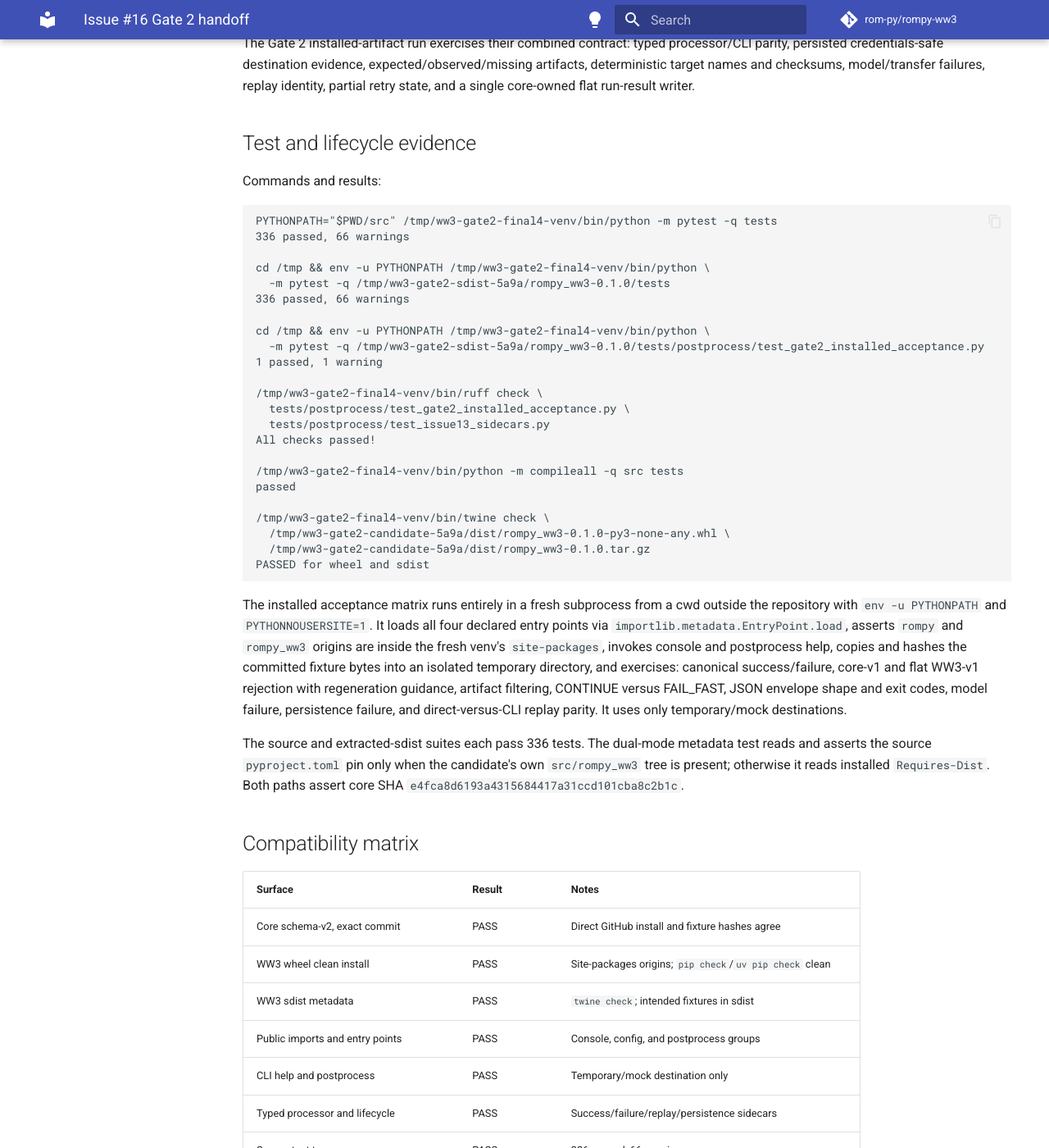
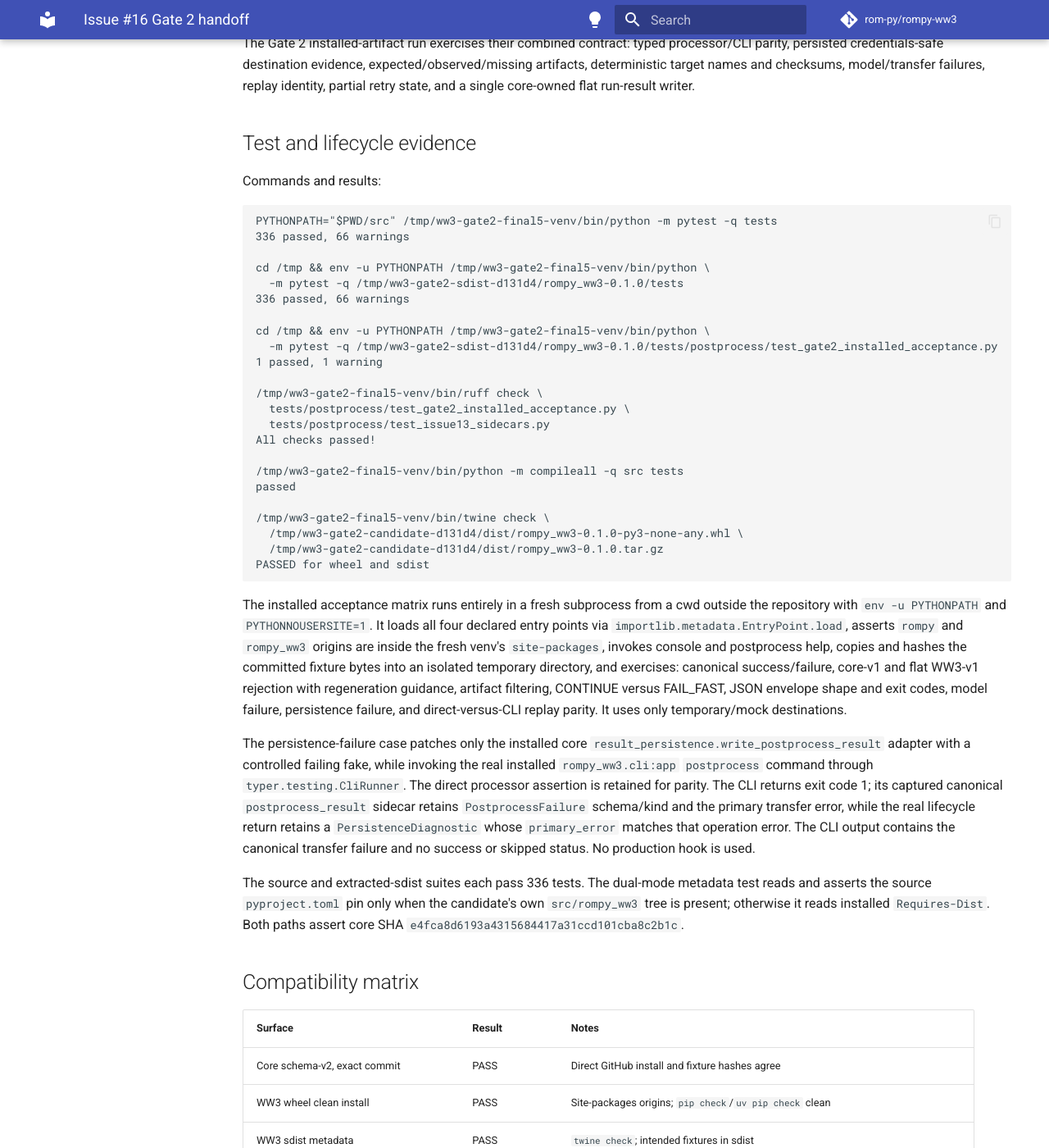
Before and after one commit to oceanum/rompy-ww3, an MkDocs documentation site: the page built from docs/gate2-issue16-handoff.md, in a window 1280 px wide and 1400 px high, scrolled down 3590 px. Shown: the whole window at 82% size. Built offline with MkDocs 1.6.1 and Material for MkDocs 9.7.7, drawn with Linux system fonts in a browser that asks for light colours; comment, search, counter and statistics services are not loaded; some of the changed text lies outside the part shown.

Commit message:
Record issue #16 CLI persistence evidence

````diff
--- a/docs/gate2-issue16-handoff.md
+++ b/docs/gate2-issue16-handoff.md
@@ -19,13 +19,13 @@ itself.
 | WW3 source baseline | `ea4d19cf45520541bd3c9886717d9246a5218d80` |
 | Core response-schema pin | `e4fca8d6193a4315684417a31ccd101cba8c2b1c` |
 | Wheel | `rompy_ww3-0.1.0-py3-none-any.whl` |
-| Wheel SHA-256 | `201debd0ced547a23b7d5120490c5d74620873404067f3f405a329fb24832814` |
+| Wheel SHA-256 | `d179a1f8a6918a60428cd829500acc40791a27598852d48b22a21a7b0029ac34` |
 | Sdist | `rompy_ww3-0.1.0.tar.gz` |
-| Sdist SHA-256 | `5cb0331b67502983bfaa65a14850637618a30cff602128031fc4a7164748e4d5` |
+| Sdist SHA-256 | `bb2e94e636c1e5bc54dd2c1d294cb0b49b71fe311c1ed52b1bf88c0a232a8ed9` |
 
 These hashes are the artifacts in
-`/tmp/ww3-gate2-candidate-5a9a/dist`, built from the clean committed
-evidence candidate `5a9a37699c4004ae2a4a434efd7aae7e68554f94` (the
+`/tmp/ww3-gate2-candidate-d131d4/dist`, built from the clean committed
+evidence candidate `d131d4ccd973466c40d6fb245cbc830034301dca` (the
 implementation baseline plus the acceptance and metadata tests). The final PR
 may add a docs-only provenance update after this build; the handoff itself is
 not included by `MANIFEST.in`. Wheel ZIP
@@ -42,14 +42,14 @@ core revision.
 Build command (isolated `uv` build environment):
 
 ```text
-rm -rf /tmp/ww3-gate2-candidate-5a9a
-mkdir -p /tmp/ww3-gate2-candidate-5a9a/src
-git archive 5a9a37699c4004ae2a4a434efd7aae7e68554f94 \
-  | tar -x -C /tmp/ww3-gate2-candidate-5a9a/src
-uv build --out-dir /tmp/ww3-gate2-candidate-5a9a/dist \
-  /tmp/ww3-gate2-candidate-5a9a/src
-sha256sum /tmp/ww3-gate2-candidate-5a9a/dist/rompy_ww3-0.1.0-py3-none-any.whl \
-  /tmp/ww3-gate2-candidate-5a9a/dist/rompy_ww3-0.1.0.tar.gz
+rm -rf /tmp/ww3-gate2-candidate-d131d4
+mkdir -p /tmp/ww3-gate2-candidate-d131d4/src
+git archive d131d4ccd973466c40d6fb245cbc830034301dca \
+  | tar -x -C /tmp/ww3-gate2-candidate-d131d4/src
+uv build --out-dir /tmp/ww3-gate2-candidate-d131d4/dist \
+  /tmp/ww3-gate2-candidate-d131d4/src
+sha256sum /tmp/ww3-gate2-candidate-d131d4/dist/rompy_ww3-0.1.0-py3-none-any.whl \
+  /tmp/ww3-gate2-candidate-d131d4/dist/rompy_ww3-0.1.0.tar.gz
 ```
 
 Both wheel and sdist were produced. `twine check` passed for both. The wheel
@@ -90,17 +90,17 @@ rompy @ git+https://github.com/rom-py/rompy.git@e4fca8d6193a4315684417a31ccd101c
 ## Clean install proof
 
 A fresh environment outside the workspace was created at
-`/tmp/ww3-gate2-final4-venv` (CPython 3.12.13). The reproducible install
+`/tmp/ww3-gate2-final5-venv` (CPython 3.12.13). The reproducible install
 sequence was:
 
 ```text
-uv venv /tmp/ww3-gate2-final4-venv --python 3.12
-uv pip install --python /tmp/ww3-gate2-final4-venv/bin/python \
+uv venv /tmp/ww3-gate2-final5-venv --python 3.12
+uv pip install --python /tmp/ww3-gate2-final5-venv/bin/python \
   'rompy @ git+https://github.com/rom-py/rompy.git@e4fca8d6193a4315684417a31ccd101cba8c2b1c'
-uv pip install --python /tmp/ww3-gate2-final4-venv/bin/python \
-  /tmp/ww3-gate2-candidate-5a9a/dist/rompy_ww3-0.1.0-py3-none-any.whl
-/tmp/ww3-gate2-final4-venv/bin/python -m pip freeze
-/tmp/ww3-gate2-final4-venv/bin/python -m pip check
+uv pip install --python /tmp/ww3-gate2-final5-venv/bin/python \
+  /tmp/ww3-gate2-candidate-d131d4/dist/rompy_ww3-0.1.0-py3-none-any.whl
+/tmp/ww3-gate2-final5-venv/bin/python -m pip freeze
+/tmp/ww3-gate2-final5-venv/bin/python -m pip check
 ```
 
 Core was installed directly from GitHub at the frozen commit, then the wheel
@@ -113,8 +113,8 @@ Observed in a fresh subprocess:
 ```text
 rompy version: 2.0.0a0
 rompy_ww3 version: 0.1.0
-rompy origin: /tmp/ww3-gate2-final4-venv/lib/python3.12/site-packages/rompy/__init__.py
-rompy_ww3 origin: /tmp/ww3-gate2-final4-venv/lib/python3.12/site-packages/rompy_ww3/__init__.py
+rompy origin: /tmp/ww3-gate2-final5-venv/lib/python3.12/site-packages/rompy/__init__.py
+rompy_ww3 origin: /tmp/ww3-gate2-final5-venv/lib/python3.12/site-packages/rompy_ww3/__init__.py
 direct_url commit: e4fca8d6193a4315684417a31ccd101cba8c2b1c
 ```
 
@@ -161,28 +161,28 @@ core-owned flat run-result writer.
 Commands and results:
 
 ```text
-PYTHONPATH="$PWD/src" /tmp/ww3-gate2-final4-venv/bin/python -m pytest -q tests
+PYTHONPATH="$PWD/src" /tmp/ww3-gate2-final5-venv/bin/python -m pytest -q tests
 336 passed, 66 warnings
 
-cd /tmp && env -u PYTHONPATH /tmp/ww3-gate2-final4-venv/bin/python \
-  -m pytest -q /tmp/ww3-gate2-sdist-5a9a/rompy_ww3-0.1.0/tests
+cd /tmp && env -u PYTHONPATH /tmp/ww3-gate2-final5-venv/bin/python \
+  -m pytest -q /tmp/ww3-gate2-sdist-d131d4/rompy_ww3-0.1.0/tests
 336 passed, 66 warnings
 
-cd /tmp && env -u PYTHONPATH /tmp/ww3-gate2-final4-venv/bin/python \
-  -m pytest -q /tmp/ww3-gate2-sdist-5a9a/rompy_ww3-0.1.0/tests/postprocess/test_gate2_installed_acceptance.py
+cd /tmp && env -u PYTHONPATH /tmp/ww3-gate2-final5-venv/bin/python \
+  -m pytest -q /tmp/ww3-gate2-sdist-d131d4/rompy_ww3-0.1.0/tests/postprocess/test_gate2_installed_acceptance.py
 1 passed, 1 warning
 
-/tmp/ww3-gate2-final4-venv/bin/ruff check \
+/tmp/ww3-gate2-final5-venv/bin/ruff check \
   tests/postprocess/test_gate2_installed_acceptance.py \
   tests/postprocess/test_issue13_sidecars.py
 All checks passed!
 
-/tmp/ww3-gate2-final4-venv/bin/python -m compileall -q src tests
+/tmp/ww3-gate2-final5-venv/bin/python -m compileall -q src tests
 passed
 
-/tmp/ww3-gate2-final4-venv/bin/twine check \
-  /tmp/ww3-gate2-candidate-5a9a/dist/rompy_ww3-0.1.0-py3-none-any.whl \
-  /tmp/ww3-gate2-candidate-5a9a/dist/rompy_ww3-0.1.0.tar.gz
+/tmp/ww3-gate2-final5-venv/bin/twine check \
+  /tmp/ww3-gate2-candidate-d131d4/dist/rompy_ww3-0.1.0-py3-none-any.whl \
+  /tmp/ww3-gate2-candidate-d131d4/dist/rompy_ww3-0.1.0.tar.gz
 PASSED for wheel and sdist
 ```
 
@@ -196,6 +196,17 @@ canonical success/failure, core-v1 and flat WW3-v1 rejection with regeneration
 guidance, artifact filtering, CONTINUE versus FAIL_FAST, JSON envelope shape
 and exit codes, model failure, persistence failure, and direct-versus-CLI
 replay parity. It uses only temporary/mock destinations.
+
+The persistence-failure case patches only the installed core
+`result_persistence.write_postprocess_result` adapter with a controlled failing
+fake, while invoking the real installed `rompy_ww3.cli:app` `postprocess`
+command through `typer.testing.CliRunner`. The direct processor assertion is
+retained for parity. The CLI returns exit code 1; its captured canonical
+`postprocess_result` sidecar retains `PostprocessFailure` schema/kind and the
+primary transfer error, while the real lifecycle return retains a
+`PersistenceDiagnostic` whose `primary_error` matches that operation error.
+The CLI output contains the canonical transfer failure and no success or
+skipped status. No production hook is used.
 
 The source and extracted-sdist suites each pass 336 tests. The dual-mode
 metadata test reads and asserts the source `pyproject.toml` pin only when the
@@ -215,7 +226,7 @@ candidate's own `src/rompy_ww3` tree is present; otherwise it reads installed
 | Typed processor and lifecycle | PASS | Success/failure/replay/persistence sidecars |
 | Source test tree | PASS | 336 passed, 66 warnings |
 | Installed sdist test tree | PASS | 336 passed, 66 warnings |
-| Installed acceptance matrix | PASS | Entry points, CLI, sidecars, filters, policies, failures, parity |
+| Installed acceptance matrix | PASS | Entry points, CLI, sidecars, filters, policies, failures, CLI persistence diagnostic, parity |
 | Python 3.10 CI path | NOT RUN HERE | Existing CI targets it; no local 3.10 runtime was available |
 | WW3 executable/Docker regression runs | NOT RUN | Gate used mocks/temp destinations; no model deployment |
 
````
Also changed, not shown: docs/gate2-issue16-manifest.json (+14 -12 lines).
